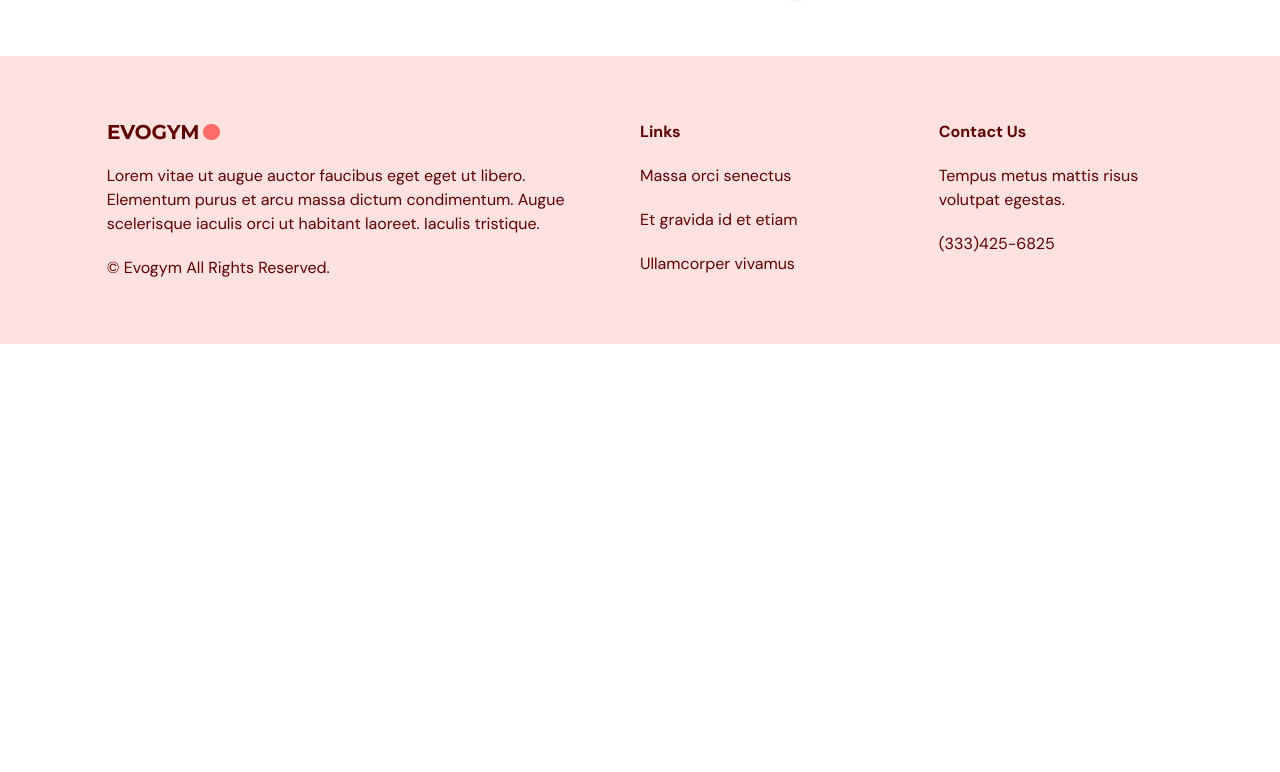
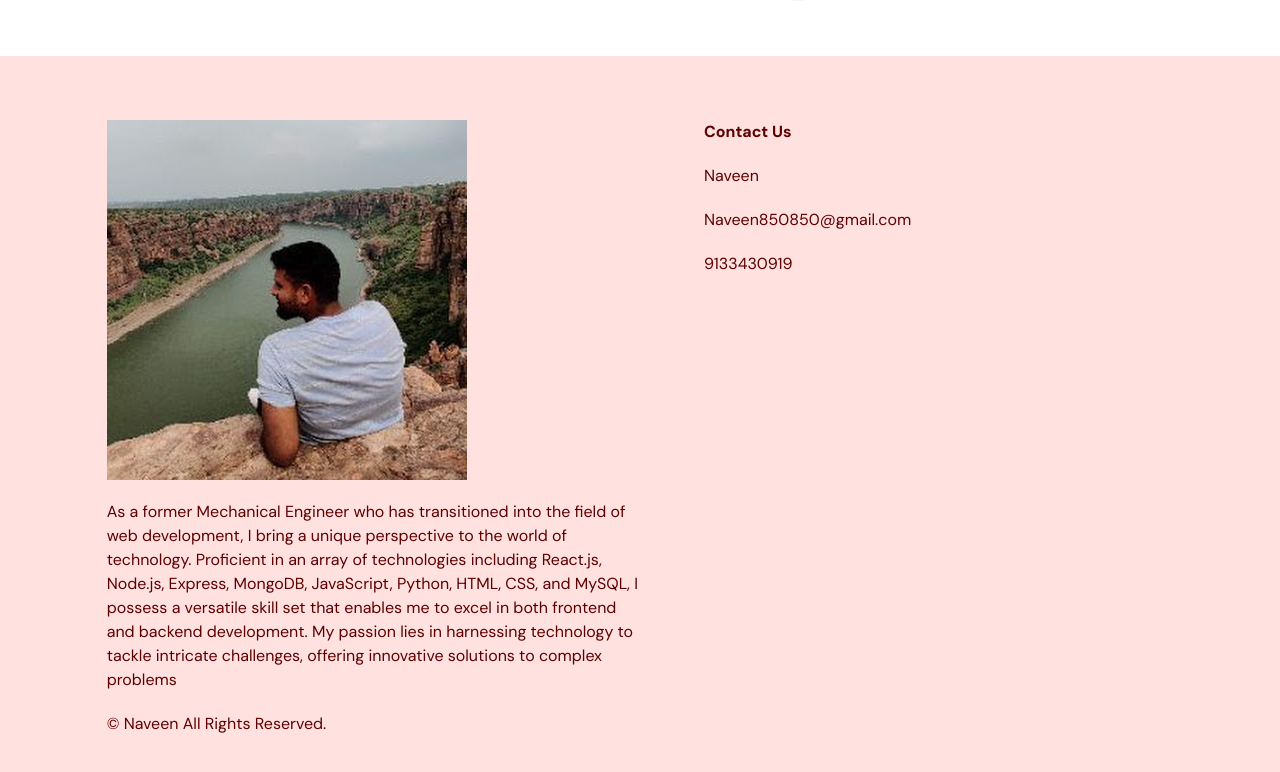
Before and after one commit to Naveen0910/GoGym, a React (Vite) app: page / in a window 1280 px wide. Shown: the part 3792-4564 px from the top of the page. Before the commit the page ends 4136 px from the top, so only its background shows below. Built offline with nearby package versions, Linux system fonts and the light colour scheme.

Commit message:
bug fixes

```diff
--- a/src/scenes/footer/index.tsx
+++ b/src/scenes/footer/index.tsx
@@ -1,4 +1,4 @@
-import Logo from "@/assets/Logo.png";
+import Logo from "@/assets/dp.jpg";
 
 const Footer = () => {
   return (
@@ -7,22 +7,28 @@ const Footer = () => {
         <div className="mt-16 basis-1/2 md:mt-0">
           <img alt="logo" src={Logo} />
           <p className="my-5">
-            Lorem vitae ut augue auctor faucibus eget eget ut libero. Elementum
-            purus et arcu massa dictum condimentum. Augue scelerisque iaculis
-            orci ut habitant laoreet. Iaculis tristique.
+            As a former Mechanical Engineer who has transitioned into the field
+            of web development, I bring a unique perspective to the world of
+            technology. Proficient in an array of technologies including
+            React.js, Node.js, Express, MongoDB, JavaScript, Python, HTML, CSS,
+            and MySQL, I possess a versatile skill set that enables me to excel
+            in both frontend and backend development. My passion lies in
+            harnessing technology to tackle intricate challenges, offering
+            innovative solutions to complex problems
           </p>
-          <p>© Evogym All Rights Reserved.</p>
+          <p>© Naveen All Rights Reserved.</p>
         </div>
-        <div className="mt-16 basis-1/4 md:mt-0">
+        {/* <div className="mt-16 basis-1/4 md:mt-0">
           <h4 className="font-bold">Links</h4>
           <p className="my-5">Massa orci senectus</p>
           <p className="my-5">Et gravida id et etiam</p>
           <p>Ullamcorper vivamus</p>
-        </div>
+        </div> */}
         <div className="mt-16 basis-1/4 md:mt-0">
           <h4 className="font-bold">Contact Us</h4>
-          <p className="my-5">Tempus metus mattis risus volutpat egestas.</p>
-          <p>(333)425-6825</p>
+          <p className="my-5">Naveen</p>
+          <p className="my-5">Naveen850850@gmail.com</p>
+          <p>9133430919</p>
         </div>
       </div>
     </footer>
```
Also changed, not shown: src/assets/dp.jpg (added).
